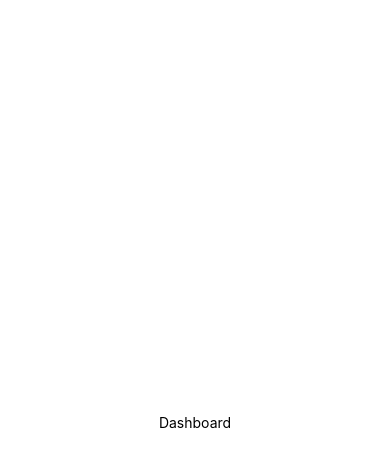
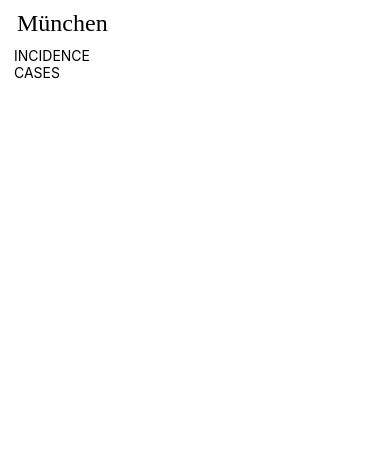
Before and after one commit to shivagunasehkaran/covid-cases-incidence, a React Native app: screen / in a window 390 px wide. Shown: the top 466 px of the page. Built offline with nearby package versions, Linux system fonts and the light colour scheme.

Commit message:
Create dashboard for showing section list

```diff
--- a/src/views/Dashboard/Dashboard.js
+++ b/src/views/Dashboard/Dashboard.js
@@ -1,12 +1,72 @@
-// react library imports
-import React from 'react';
-import {View, Text} from 'react-native';
+/**
+ * @format
+ * @flow strict-local
+ */
+// library imports
+import type {Node} from 'react';
+import React, {useState} from 'react';
+import {
+  SafeAreaView,
+  SectionList,
+  Text,
+  TouchableOpacity,
+  View,
+} from 'react-native';
+// util imports
+import {ConstantText} from '../../utills/ConstantText';
+import {SectionListInitialData} from '../../utills/SectionListInitialData';
+// style imports
 import {styles} from './Dashboard.style';
 
-const Dashboard = props => {
+const Dashboard = (props): Node => {
+  const [selectedIndex, setSelectedIndex] = useState(-1);
+
+  // handle index for selection
+  const handleSelectedIndex = id => {
+    if (selectedIndex === id) {
+      setSelectedIndex(-1);
+    } else {
+      setSelectedIndex(id);
+    }
+  };
+
+  // section list child item
+  const Item = ({title, section}) => {
+    return (
+      <View>
+        {selectedIndex === section.id ? (
+          <View style={{backgroundColor: 'green'}}>
+            <Text>{title.name}</Text>
+          </View>
+        ) : null}
+      </View>
+    );
+  };
+
+  // child KeyExtractor
+  const childListKeyExtractor = (item, index) => String(index);
+
   return (
     <View style={styles.container}>
-      <Text>{'Dashboard'}</Text>
+      <SafeAreaView>
+        <Text style={styles.title}>{ConstantText.city}</Text>
+        <View style={styles.listView}>
+          <SectionList
+            sections={SectionListInitialData}
+            renderItem={({item, section}) => (
+              <Item title={item} section={section} />
+            )}
+            keyExtractor={childListKeyExtractor}
+            renderSectionHeader={({section: {title, id}}) => {
+              return (
+                <TouchableOpacity onPress={() => handleSelectedIndex(id)}>
+                  <Text style={styles.header}>{title}</Text>
+                </TouchableOpacity>
+              );
+            }}
+          />
+        </View>
+      </SafeAreaView>
     </View>
   );
 };
--- a/src/views/Dashboard/Dashboard.style.js
+++ b/src/views/Dashboard/Dashboard.style.js
@@ -1,11 +1,23 @@
+// react library imports
 import {StyleSheet} from 'react-native';
+// style imports
 import {ColourPalette} from '../../assets/styles/ColourPalette';
+import {ConstantText} from '../../utills/ConstantText';
 
 export const styles = StyleSheet.create({
   container: {
     flex: 1,
     backgroundColor: ColourPalette.white,
-    justifyContent: 'center',
-    alignItems: 'center',
+  },
+  title: {
+    marginTop: 10,
+    paddingLeft: 17,
+    fontSize: 24,
+    fontFamily: ConstantText.font_family,
+    fontWeight: ConstantText.font_bold1,
+  },
+  listView: {
+    marginVertical: 10,
+    marginHorizontal: 14,
   },
 });
```
